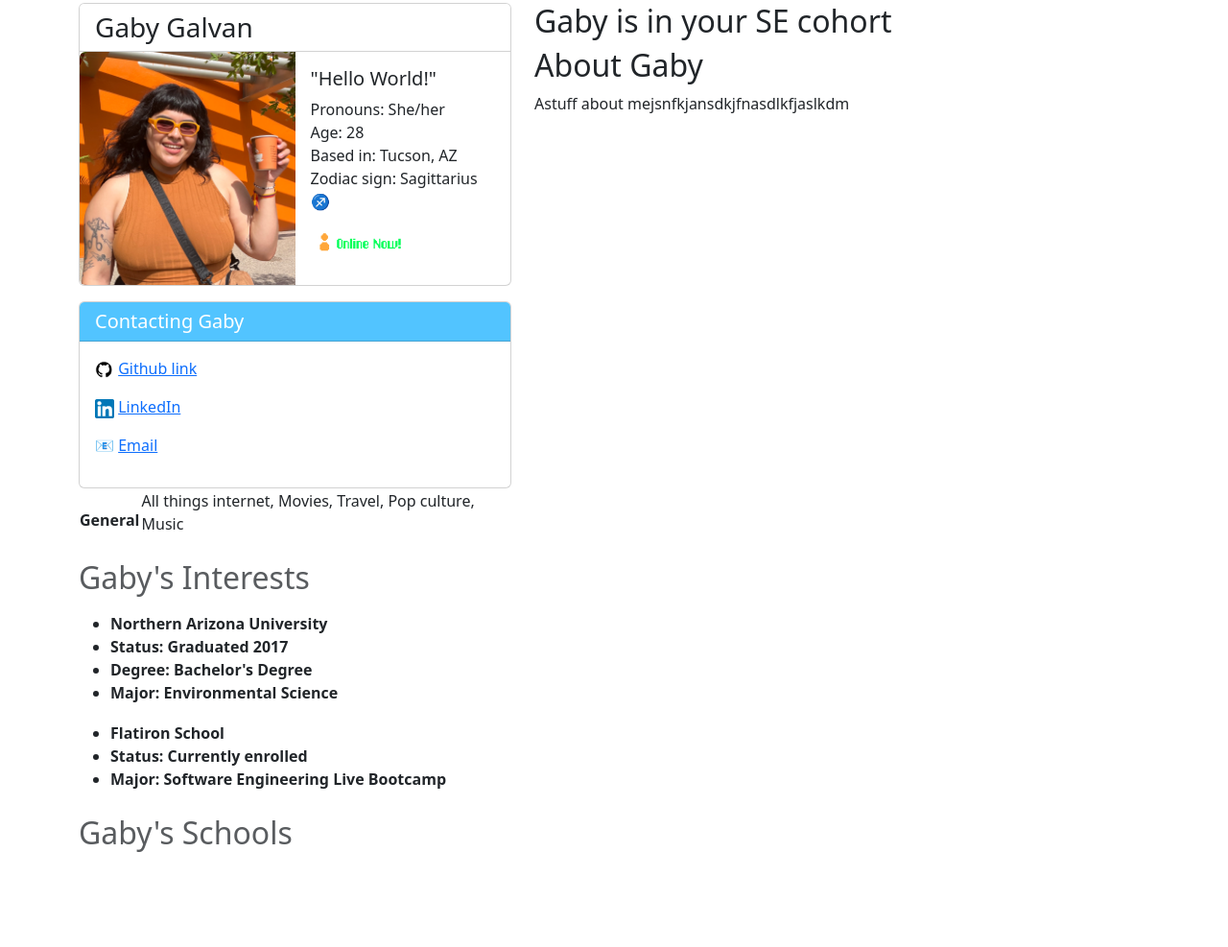
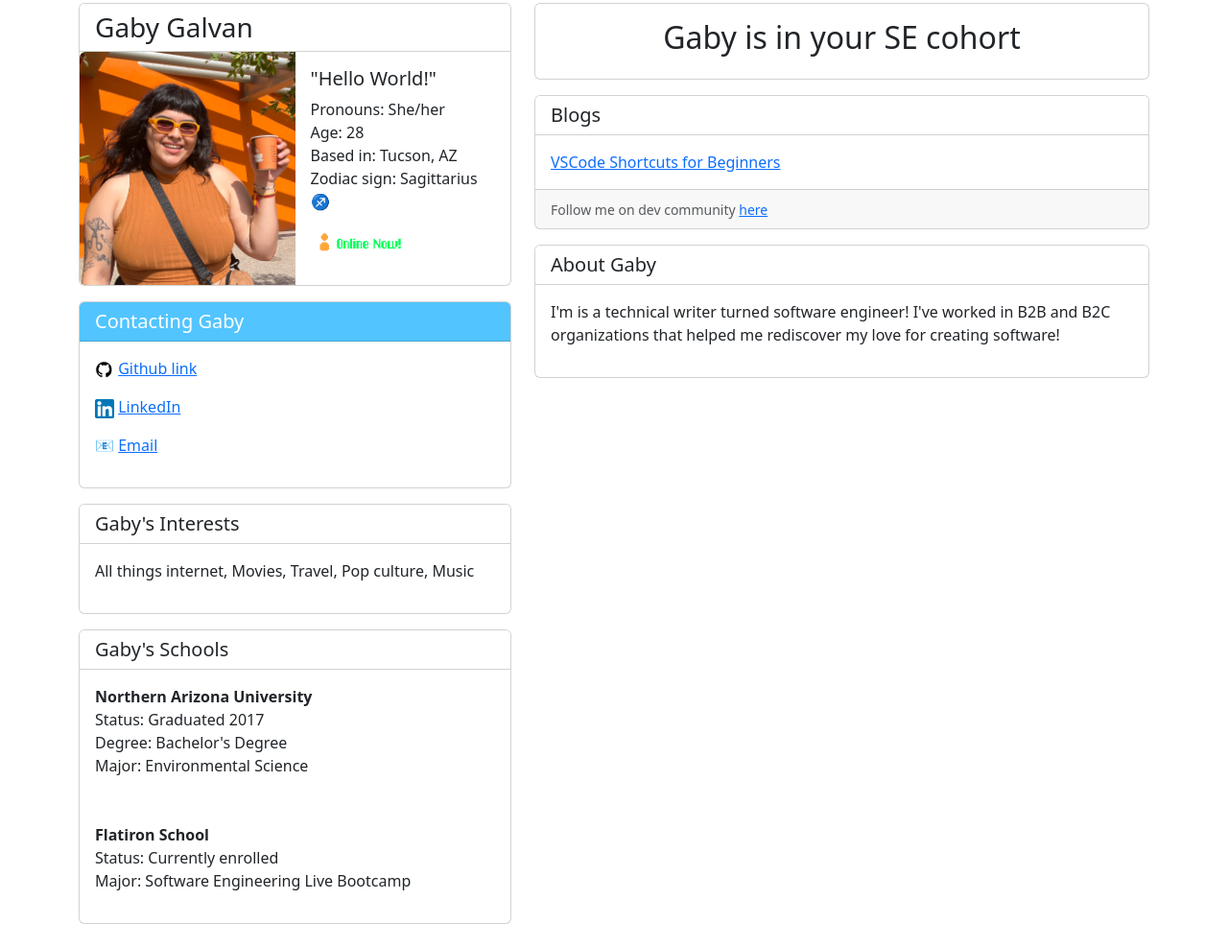
Before and after one commit to gabygalv/my-website, a plain HTML site: page index.html in a window 1280 px wide. Shown: the part 125-1112 px from the top of the page at 96% size. Before the commit the page ends 1037 px from the top, so only its background shows below. Drawn offline with Linux system fonts and the light colour scheme.

Commit message:
finished bootstrap styling

```diff
--- a/index.html
+++ b/index.html
@@ -61,7 +61,7 @@
         </div>
       </div>
         <!-- Contact Box -->
-        <div class="card">
+        <div class="card mb-3">
           <h5 class="card-header text-white" id="contact">Contacting Gaby</h5>
           <div class="card-body">
             <p><img src="pictures/github logo.png" height="20" width="20"> <a href="https://github.com/gabygalv"> Github link</a></p>
@@ -70,81 +70,52 @@
 
           </div>
         </div>
-
         <!-- Interests Section -->
-        <section id="interests">
-          <table id="sidebar-table">
-
-            <caption>
-              <h2 id="sidebar-table-h2">Gaby's Interests</h2>
-            </caption>
-
-            <tbody>
-              <tr>
-                <th id="sidebar-table-header" scope="row">General</th>
-                <td id="sidebar-table-data">
-                  <p>All things internet, Movies, Travel, Pop culture, Music </p>
-                </td>
-              </tr>
-
-            </tbody>
-          </table>
-        </section>
-
+        <div class="card mb-3">
+          <h5 class="card-header">Gaby's Interests</h5>
+          <div class="card-body">
+          <p>All things internet, Movies, Travel, Pop culture, Music </p>
+          </div>
+        </div>
         <!-- Gaby's Schools Section -->
-        <section id="schools">
-          <table id="sidebar-table">
-
-            <caption>
-              <h2 id="sidebar-table-h2">Gaby's Schools</h2>
-            </caption>
-
-            <tbody>
-              <tr>
-                <th id="sidebar-table-header" scope="row">
-                  <ul>
-                    <li><b>Northern Arizona University</b></li>
-                    <li>Status: Graduated 2017</li>
-                    <li>Degree: Bachelor's Degree</li>
-                    <li>Major: Environmental Science</li>
-
-                  </ul>
-                </th>
-              </tr>
-
-              <tr>
-                <th id="sidebar-table-header" scope="row">
-                  <ul>
-                    <li><b>Flatiron School</b></li>
-                    <li>Status: Currently enrolled</li>
-                    <li>Major: Software Engineering Live Bootcamp</li>
-                  </ul>
-                </th>
-              </tr>
-
-            </tbody>
-          </table>
-
-        </section>
+        <div class="card mb-3">
+          <h5 class="card-header">Gaby's Schools</h5>
+            <p class="card-body">
+              <b>Northern Arizona University</b><br>
+              Status: Graduated 2017<br>
+              Degree: Bachelor's Degree<br>
+              Major: Environmental Science
+            </p>
+            <p class="card-body">
+              <b>Flatiron School</b><br>
+              Status: Currently enrolled<br>
+              Major: Software Engineering Live Bootcamp
+            </p>
+        </div>
       </div>
       <!-- Profile Side Bar Ends -->
 
       <!-- Main Section -->
       <div class="col-7">
-        <section id="user-network">
-          <header>
+        <div class="card text-center mb-3">
+          <p></p>
             <h2>Gaby is in your SE cohort</h2>
-          </header>
-        </section>
+          <p></p>
+        </div>
 
-        <section id="blurbs">
-          <header id="main-section-header">
-            <h2 id="main-section-h2">About Gaby</h2>
-          </header>
-
-          <p>Astuff about mejsnfkjansdkjfnasdlkfjaslkdm</p>
-
-        </section>
+      <div class="card mb-3">
+      <h5 class="card-header">Blogs</h5>
+      <div class="card-body">
+        <a href="https://dev.to/gabygalv/vs-code-shortcuts-for-beginners-59l9">VSCode Shortcuts for Beginners</a>
+      </div>
+      <div class="card-footer text-muted">
+        <small class="text-muted">Follow me on dev community <a href="https://dev.to/gabygalv">here</a></small>
+      </div>
+      </div>
+      <div class="card mb-3">
+          <h5 class="card-header">About Gaby</h5>
+        <p class="card-body">I'm is a technical writer turned software engineer! I've worked in B2B and B2C organizations that helped me rediscover my love for creating software!</p>
+      </div>
       </div>
     </div>
     </div>
```
